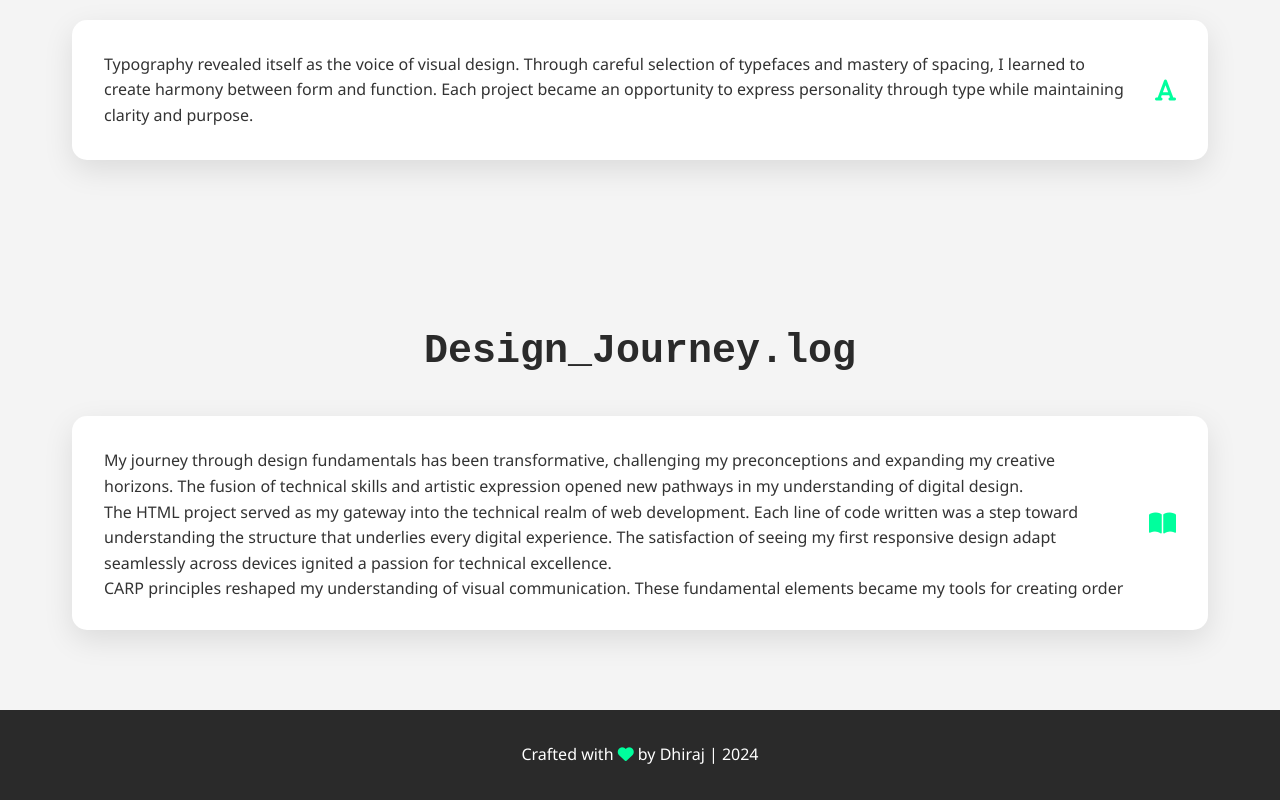
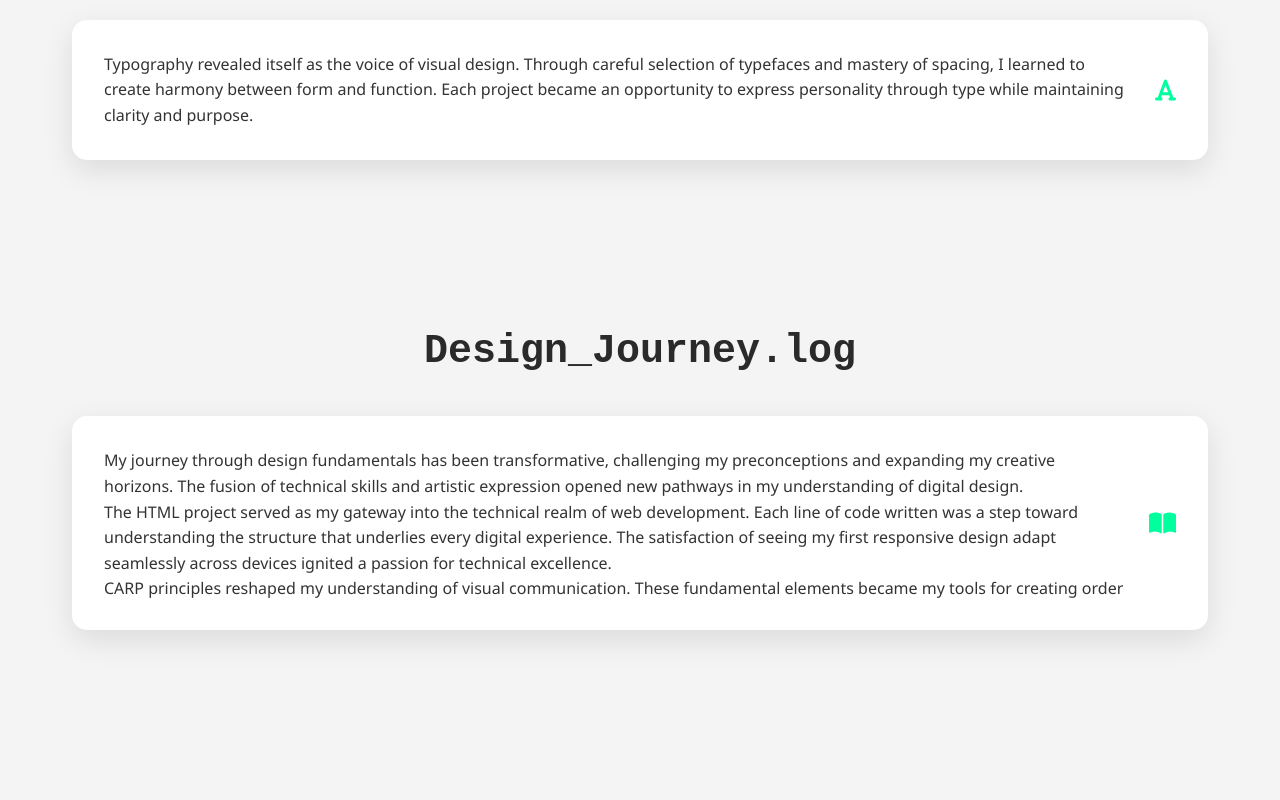
Before and after one commit to b2-chhetri/My-Website-Assignment, a plain HTML site: page index.html in a window 1280 px wide. Shown: the part 1750-2550 px from the top of the page. After the commit the page ends 2460 px from the top, so only its background shows below. Drawn offline with Linux system fonts and the light colour scheme.

Commit message:
Update index.html

```diff
--- a/index.html
+++ b/index.html
@@ -84,8 +84,6 @@
         </section>
     </main>
 
-    <footer>
-        <p>Crafted with <i class="fas fa-heart"></i> by Dhiraj | 2024</p>
-    </footer>
+
 </body>
 </html>
```
